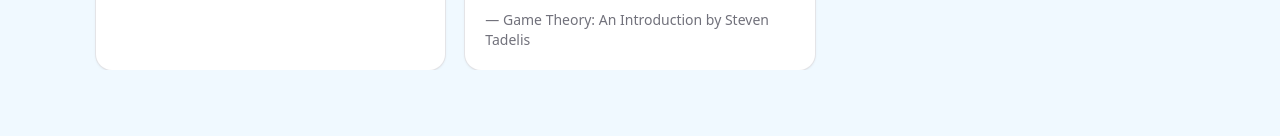
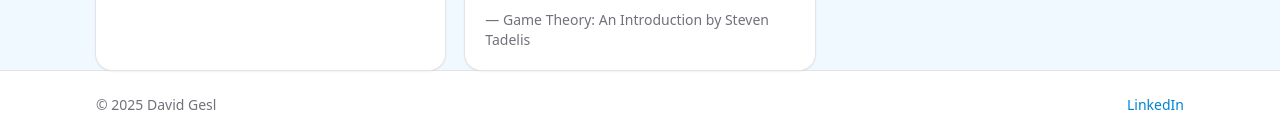
Before and after one commit to David-Gesl/David-Gesl.github.io, a React (Vite) app: page / in a window 1280 px wide. Shown: the part 3122-3258 px from the top of the page. Before the commit the page ends 3192 px from the top, so only its background shows below. Built offline with nearby package versions, Linux system fonts and the light colour scheme.

Commit message:
fix: import and add footer to main

```diff
--- a/src/App.jsx
+++ b/src/App.jsx
@@ -1,10 +1,11 @@
 // Componenets
 import Header from "./components/Header.jsx"
-import Hero from './components/hero.jsx'
+import Hero from './components/Hero.jsx'
 import About from './components/About.jsx'
 import Projects from './components/Projects.jsx'
 import Experience from './components/Experience.jsx'
 import Quotes from './components/Quotes.jsx'
+import Footer from './components/Footer.jsx'
 
 const app = () => {
     return (
@@ -17,9 +18,9 @@ const app = () => {
                 <Projects />
                 <Quotes />
             </main>
+            <Footer />
         </>
     )
 }
 
-
 export default app
```
